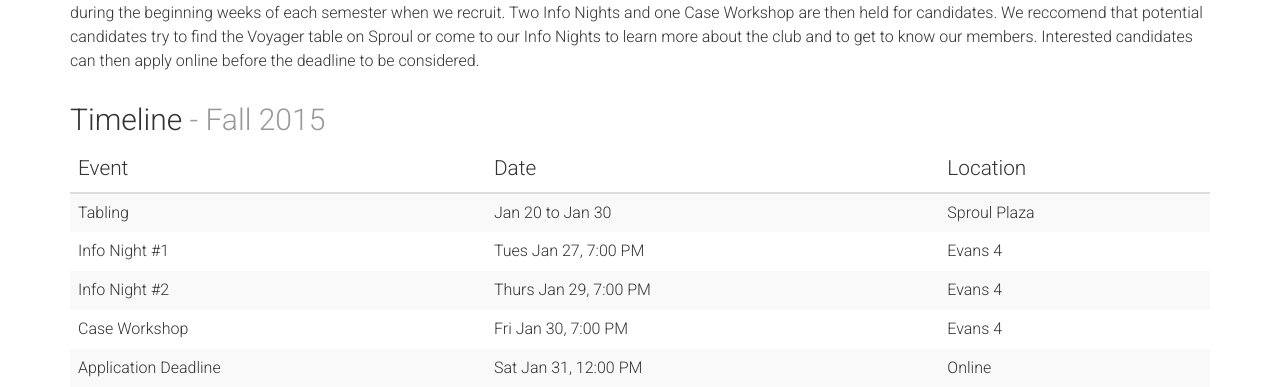
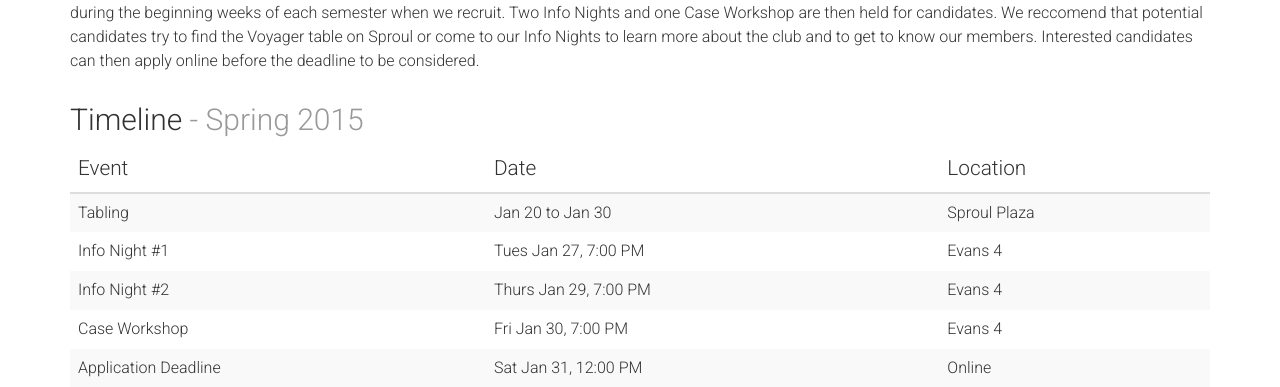
Before and after one commit to mttwng/vc, a PHP site: page /recruiting.php in a window 1280 px wide. Shown: the part 787-1174 px from the top of the page. Run offline with PHP 8.4, Linux system fonts and the light colour scheme; some libraries are stand-ins or nearby versions.

Commit message:
fixed recruiting date

```diff
--- a/recruiting.php
+++ b/recruiting.php
@@ -29,7 +29,7 @@
 	<h2>Application Process</h2>
     <p>Voyager recruits at the beginning of each Fall and Spring semester. The application is open to any Cal student regardless of major or year. We are located on Sproul during the beginning weeks of each semester when we recruit. Two Info Nights and one Case Workshop are then held for candidates. We reccomend that potential candidates try to find the Voyager table on Sproul or come to our Info Nights to learn more about the club and to get to know our members. Interested candidates can then apply online before the deadline to be considered.</p>
 
-	<h2>Timeline <span style="color:#999">- Fall 2015</span></h2>
+	<h2>Timeline <span style="color:#999">- Spring 2015</span></h2>
 	<div class="table-responsive">
     <table class="table table-striped">
         <thead>
```
